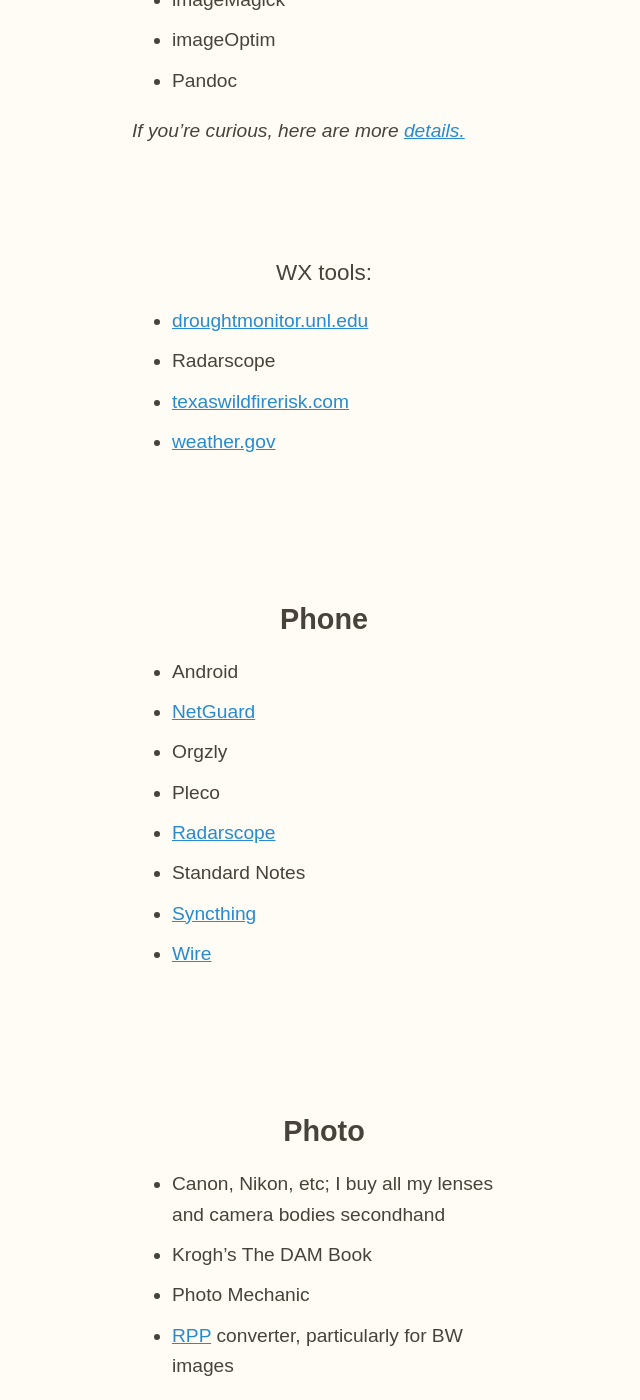
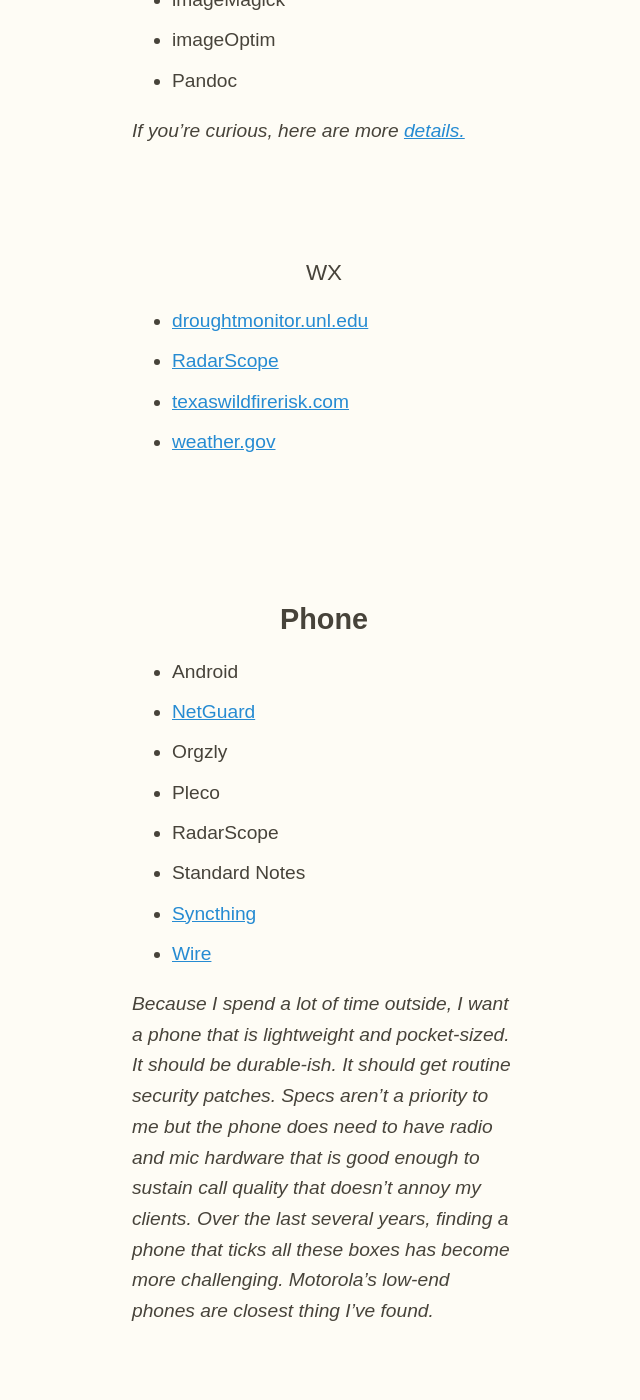
Before and after one commit to zachmccabe/zachmccabe.github.io, a Jekyll site: the page built from tools.md, in a window 1280 px wide and 1400 px high, scrolled down 2566 px. Shown: the whole window, without its empty margins (316-956 px from the left). Built offline with Jekyll 4.4.1, drawn with Linux system fonts in a browser that asks for light colours; some of the changed text lies outside the part shown.

Commit message:
Update tools.md

```diff
--- a/tools.md
+++ b/tools.md
@@ -67,10 +67,10 @@
 *If you're curious, here are more [details.]()*
 
 
-### WX tools:
+### WX
 
 + [droughtmonitor.unl.edu](https://droughtmonitor.unl.edu/CurrentMap/StateDroughtMonitor.aspx?TX)
-+ Radarscope
++ [RadarScope](https://www.radarscope.app/)
 + [texaswildfirerisk.com](https://texaswildfirerisk.com/Map/Public/)
 + [weather.gov](https://www.weather.gov/)
 
@@ -82,12 +82,12 @@
 + [NetGuard](https://www.netguard.me/)
 + Orgzly
 + Pleco
-+ [Radarscope](https://www.radarscope.app/)
++ RadarScope
 + Standard Notes
 + [Syncthing](https://syncthing.net/)
 + [Wire](https://wire.com/en/)
 
-
+*Because I spend a lot of time outside, I want a phone that is lightweight and pocket-sized. It should be durable-ish. It should get routine security patches. Specs aren't a priority to me but the phone does need to have radio and mic hardware that is good enough to sustain call quality that doesn't annoy my clients. Over the last several years, finding a phone that ticks all these boxes has become more challenging. Motorola's low-end phones are closest thing I've found.*
 
 
 ## Photo
@@ -109,8 +109,8 @@
 + Bull nose pliers
 + Coolmax UV Buff around my neck
 + Dish soap to wash off the poison ivy
-+ Loksak keeps dust and rain away from my phone
-
++ Loksak bags keep dust and rain away from my phone
++ PPE: WalMart does a great job with RX safety glasses – they are affordable and make them fast
 
 
 *HT [Belle B Cooper](http://bellebcooper.com/) for inspiring the idea for a tools list.*
```
Also changed, not shown: other parts of tools.md (+2 -2 lines).
